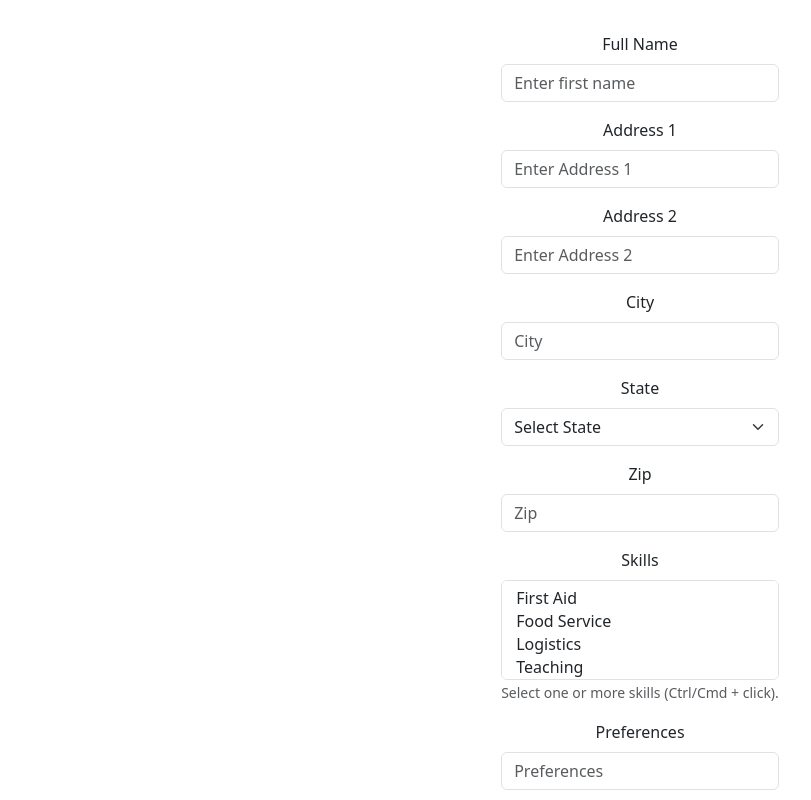
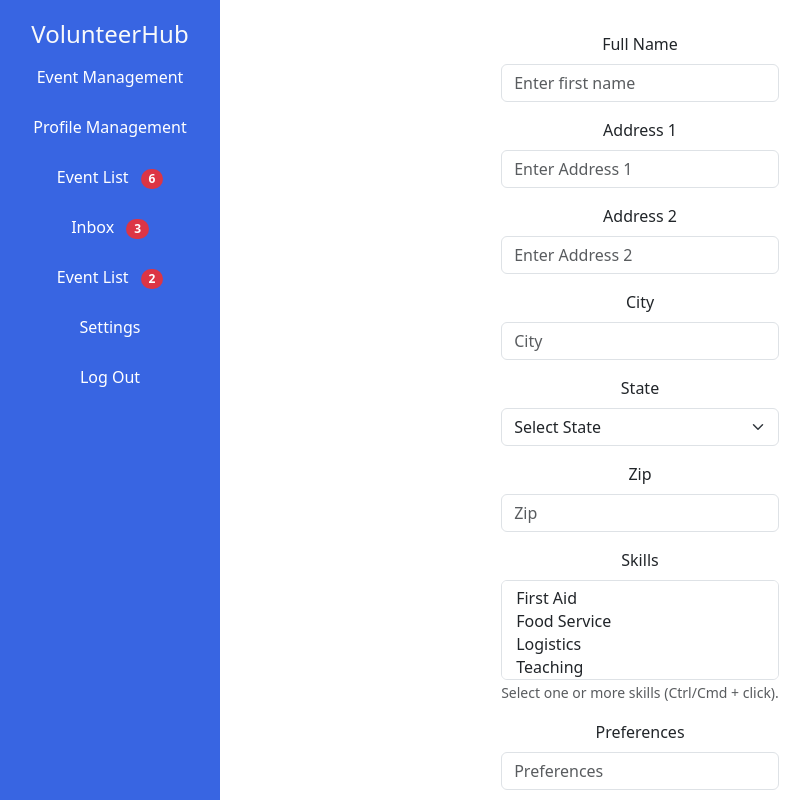
Before and after one commit to Muhammad-Wajeeh/4353-Software-Design-Project-, a React (Vite) app in the folder Client/: page /ProfileManagement in a window 1280 px wide. Shown: the top 800 px of the page, without its empty margins (0-811 px from the left). Built offline with nearby package versions, Linux system fonts and the light colour scheme.

Commit message:
added sidebar and notifications

```diff
--- a/Client/src/Pages/ProfileManagement.jsx
+++ b/Client/src/Pages/ProfileManagement.jsx
@@ -7,12 +7,14 @@ import React, { useState } from "react";
 import DatePicker from "react-datepicker";
 import "react-datepicker/dist/react-datepicker.css";
 import FormGroup from "react-bootstrap/esm/FormGroup";
+import Sidebar from "./Sidebar";
 
 function ProfileManagement() {
   const [startDate, setStartDate] = useState(new Date());
 
   return (
     <>
+      <Sidebar></Sidebar>
       <Form>
         <Form.Group className="mb-3" controlId="formBasicFirstName">
           <Form.Label>Full Name</Form.Label>
--- /dev/null
+++ b/Client/src/Pages/Sidebar.css
@@ -0,0 +1,25 @@
+.sidebar {
+  position: fixed;
+  top: 0;
+  left: 0;
+  height: 100vh;
+  width: 220px;
+  background-color: #3865e2; /* adjust as needed */
+  padding: 20px 10px;
+  color: white;
+  z-index: 1000;
+  overflow-y: auto;
+}
+
+.sidebar a {
+  color: white;
+  margin-bottom: 10px;
+  padding: 8px;
+  border-radius: 4px;
+  text-decoration: none;
+}
+
+.sidebar a:hover {
+  background-color: #ffffff;
+  text-decoration: none;
+}
--- /dev/null
+++ b/Client/src/Pages/Sidebar.jsx
@@ -0,0 +1,53 @@
+import React from "react";
+import { useState } from "react";
+import { BrowserRouter as Router, Routes, Route } from "react-router-dom";
+import { Nav } from "react-bootstrap";
+import Badge from "react-bootstrap/Badge";
+import "./Sidebar.css"; // style the sidebar layout
+
+function Sidebar() {
+  const newMessages = 3; // replace with state from API or props
+  const newEvents = 6;
+  const newAssignments = 2;
+
+  return (
+    <div className="sidebar">
+      <div className="sidebar-top">
+        <h4 className="text-light">VolunteerHub</h4>
+      </div>
+
+      <Nav className="flex-column">
+        <Nav.Link href="/eventmanagement">Event Management</Nav.Link>
+        <Nav.Link href="/profilemanagement">Profile Management</Nav.Link>
+        <Nav.Link href="/eventlist">
+          Event List{" "}
+          {newMessages > 0 && (
+            <Badge bg="danger" pill className="ms-2">
+              {newEvents}
+            </Badge>
+          )}
+        </Nav.Link>
+        <Nav.Link href="/inbox">
+          Inbox{" "}
+          {newMessages > 0 && (
+            <Badge bg="danger" pill className="ms-2">
+              {newMessages}
+            </Badge>
+          )}
+        </Nav.Link>
+        <Nav.Link href="/eventlist">
+          Event List{" "}
+          {newMessages > 0 && (
+            <Badge bg="danger" pill className="ms-2">
+              {newAssignments}
+            </Badge>
+          )}
+        </Nav.Link>
+        <Nav.Link href="/settings"> Settings</Nav.Link>
+        <Nav.Link href="/logout"> Log Out</Nav.Link>
+      </Nav>
+    </div>
+  );
+}
+
+export default Sidebar;
```
